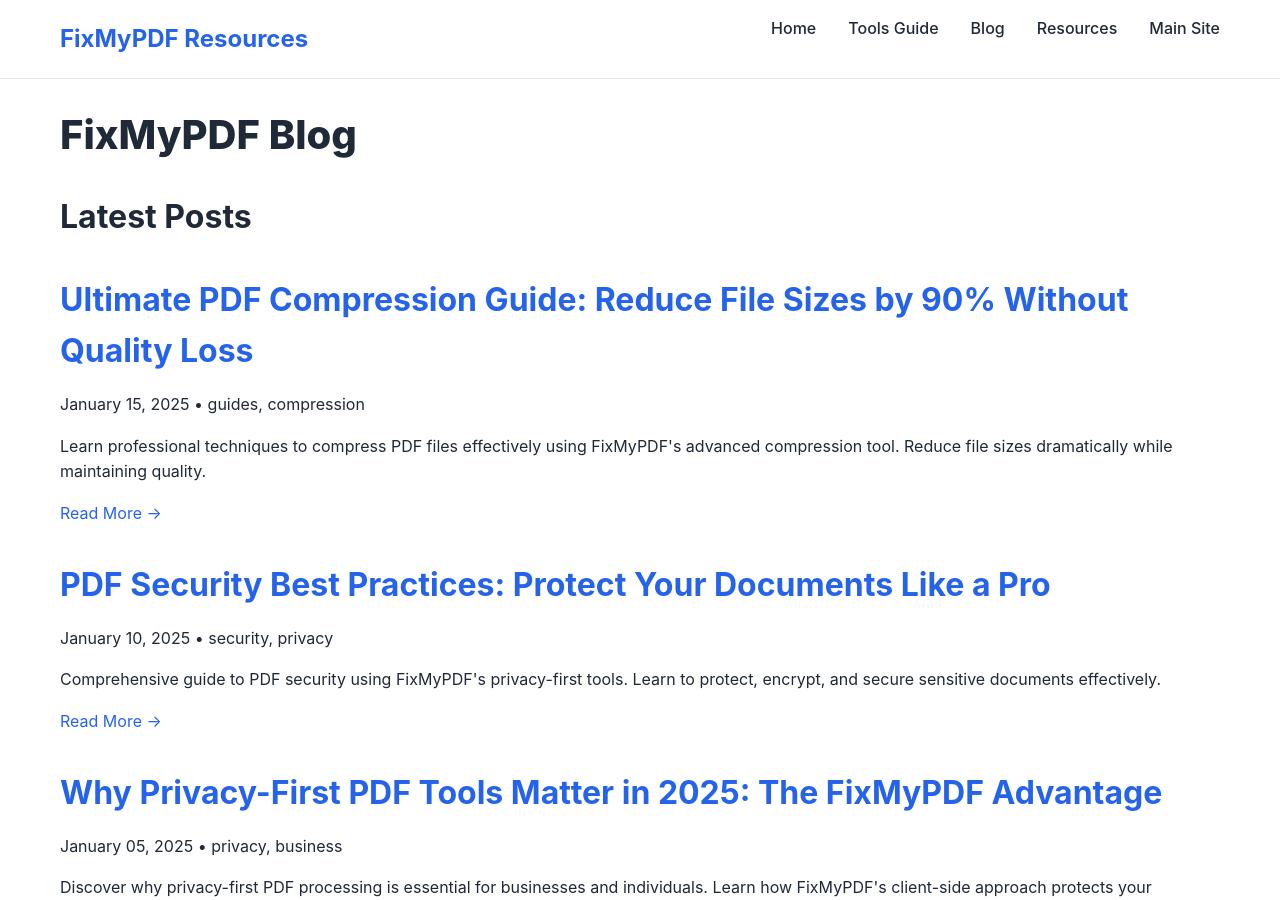
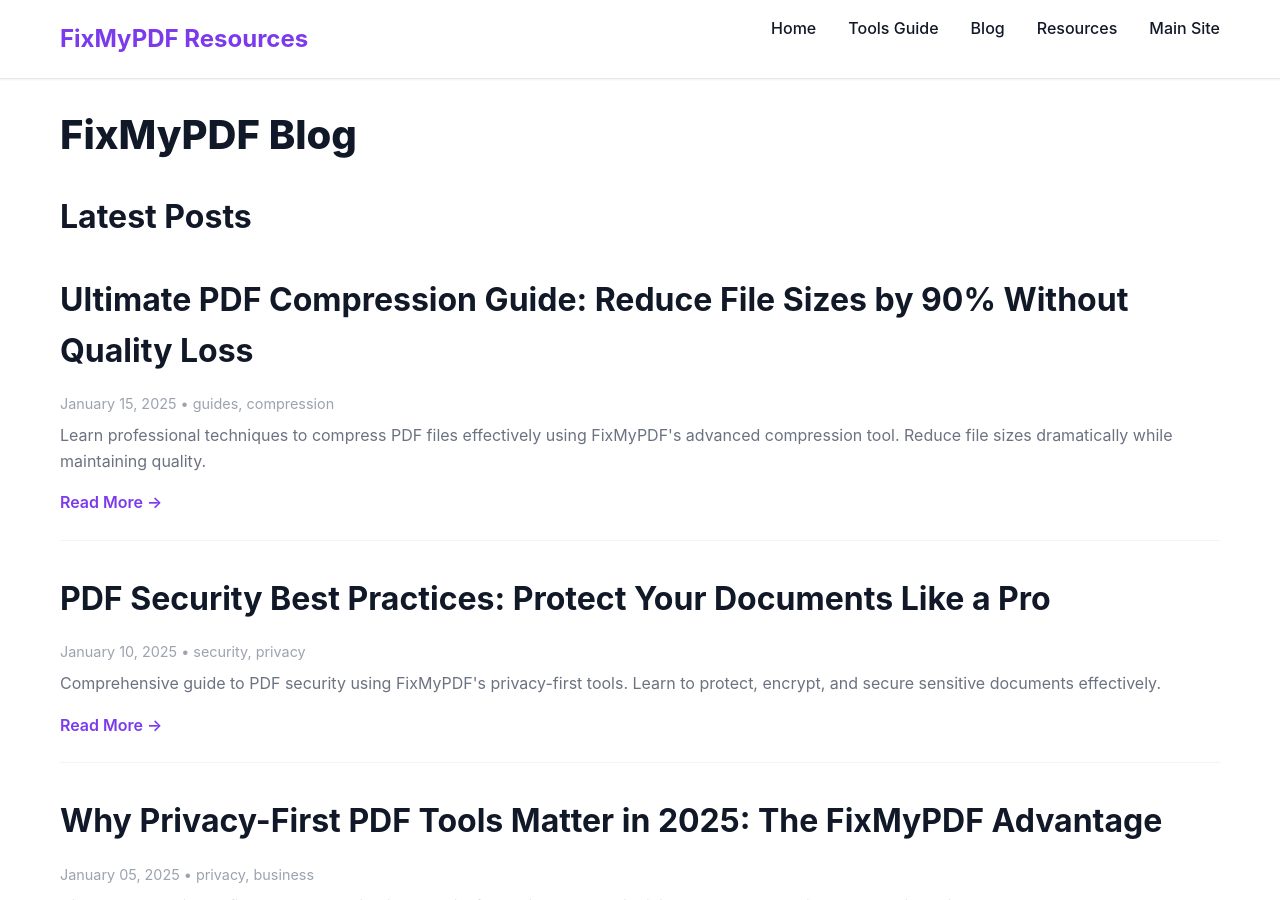
Before and after one commit to rameshmkumar/fixmypdf-features, a Jekyll site: the page built from blog.md, in a window 1280 px wide and 900 px high. Built offline with Jekyll 4.4.1, drawn with Linux system fonts in a browser that asks for light colours.

Commit message:
Update design to match FixMyPDF branding
✨ Adopted FixMyPDF's official color scheme (#7c3aed purple palette)
🎨 Enhanced visual consistency with main site branding
📱 Improved responsive design and user experience
🔍 Added SEO-friendly styling for blog posts and content
✅ Maintained educational layout optimized for reading

Features:
- Official FixMyPDF purple (#7c3aed) color palette
- Enhanced shadows and modern interactions
- Blog post styling for better readability
- Tool cards with hover effects
- Professional table styling
- Highlight boxes for important content

```diff
--- a/assets/css/style.css
+++ b/assets/css/style.css
@@ -1,16 +1,38 @@
-/* FixMyPDF Features Site Styles */
+/* FixMyPDF Features Site Styles - Matching Main Site Branding */
 
 :root {
-    --primary-color: #2563eb;
-    --secondary-color: #1e40af;
-    --accent-color: #3b82f6;
-    --text-color: #1f2937;
-    --text-light: #6b7280;
-    --bg-color: #ffffff;
-    --bg-light: #f9fafb;
+    /* Primary FixMyPDF Colors */
+    --primary-color: #7c3aed;
+    --primary-light: #8b5cf6;
+    --primary-dark: #6d28d9;
+
+    /* Text Colors */
+    --text-primary: #111827;
+    --text-secondary: #6b7280;
+    --text-light: #9ca3af;
+
+    /* Background Colors */
+    --background: #ffffff;
+    --background-light: #f8fafc;
+    --background-gray: #f1f5f9;
+
+    /* Border Colors */
     --border-color: #e5e7eb;
-    --success-color: #10b981;
-    --warning-color: #f59e0b;
+    --border-light: #f3f4f6;
+
+    /* Status Colors */
+    --success: #10b981;
+    --warning: #f59e0b;
+    --error: #ef4444;
+
+    /* Shadows */
+    --shadow-sm: 0 1px 2px 0 rgb(0 0 0 / 0.05);
+    --shadow-md: 0 4px 6px -1px rgb(0 0 0 / 0.1), 0 2px 4px -2px rgb(0 0 0 / 0.1);
+    --shadow-lg: 0 10px 15px -3px rgb(0 0 0 / 0.1), 0 4px 6px -4px rgb(0 0 0 / 0.1);
+
+    /* Border Radius */
+    --radius: 8px;
+    --radius-lg: 12px;
 }
 
 * {
@@ -20,10 +42,11 @@
 }
 
 body {
-    font-family: -apple-system, BlinkMacSystemFont, 'Segoe UI', Roboto, Oxygen, Ubuntu, Cantarell, sans-serif;
+    font-family: -apple-system, BlinkMacSystemFont, 'Segoe UI', 'Roboto', 'Oxygen', 'Ubuntu', 'Cantarell', sans-serif;
     line-height: 1.6;
-    color: var(--text-color);
-    background-color: var(--bg-color);
+    color: var(--text-primary);
+    background-color: var(--background);
+    transition: background-color 0.3s ease, color 0.3s ease;
 }
 
 .container {
@@ -34,12 +57,13 @@ body {
 
 /* Header */
 .site-header {
-    background: var(--bg-color);
+    background: var(--background);
     border-bottom: 1px solid var(--border-color);
     padding: 1rem 0;
     position: sticky;
     top: 0;
     z-index: 100;
+    box-shadow: var(--shadow-sm);
 }
 
 .main-nav {
@@ -83,7 +107,7 @@ h1 {
     font-size: 2.5rem;
     font-weight: 800;
     margin-bottom: 1rem;
-    color: var(--text-color);
+    color: var(--text-primary);
     line-height: 1.2;
 }
 
@@ -91,26 +115,26 @@ h2 {
     font-size: 2rem;
     font-weight: 700;
     margin: 2rem 0 1rem;
-    color: var(--text-color);
+    color: var(--text-primary);
 }
 
 h3 {
     font-size: 1.5rem;
     font-weight: 600;
     margin: 1.5rem 0 0.75rem;
-    color: var(--text-color);
+    color: var(--text-primary);
 }
 
 h4 {
     font-size: 1.25rem;
     font-weight: 600;
     margin: 1rem 0 0.5rem;
-    color: var(--text-color);
+    color: var(--text-primary);
 }
 
 p {
     margin-bottom: 1rem;
-    color: var(--text-color);
+    color: var(--text-secondary);
 }
 
 /* Links */
@@ -140,23 +164,28 @@ blockquote {
     margin: 1rem 0;
     font-style: italic;
     color: var(--text-light);
+    background: var(--background-light);
+    padding: 1rem 1rem 1rem 2rem;
+    border-radius: var(--radius);
 }
 
 /* Code */
 code {
-    background: var(--bg-light);
+    background: var(--background-light);
     padding: 0.2rem 0.4rem;
-    border-radius: 4px;
+    border-radius: var(--radius);
     font-family: 'SF Mono', Monaco, 'Cascadia Code', monospace;
     font-size: 0.9em;
+    color: var(--primary-dark);
 }
 
 pre {
-    background: var(--bg-light);
+    background: var(--background-light);
     padding: 1rem;
-    border-radius: 8px;
+    border-radius: var(--radius);
     overflow-x: auto;
     margin: 1rem 0;
+    border: 1px solid var(--border-color);
 }
 
 pre code {
@@ -171,16 +200,19 @@ pre code {
     background: var(--primary-color);
     color: white;
     border: none;
-    border-radius: 6px;
+    border-radius: var(--radius);
     font-weight: 600;
     text-decoration: none;
-    transition: background 0.2s;
+    transition: all 0.2s ease;
     cursor: pointer;
+    box-shadow: var(--shadow-sm);
 }
 
 .btn:hover {
-    background: var(--secondary-color);
+    background: var(--primary-dark);
     text-decoration: none;
+    transform: translateY(-1px);
+    box-shadow: var(--shadow-md);
 }
 
 .btn-secondary {
@@ -192,16 +224,23 @@ pre code {
 .btn-secondary:hover {
     background: var(--primary-color);
     color: white;
+    transform: translateY(-1px);
 }
 
 /* Cards */
 .card {
-    background: var(--bg-color);
+    background: var(--background);
     border: 1px solid var(--border-color);
-    border-radius: 8px;
+    border-radius: var(--radius-lg);
     padding: 1.5rem;
     margin-bottom: 1rem;
-    box-shadow: 0 1px 3px rgba(0, 0, 0, 0.1);
+    box-shadow: var(--shadow-md);
+    transition: all 0.2s ease;
+}
+
+.card:hover {
+    transform: translateY(-2px);
+    box-shadow: var(--shadow-lg);
 }
 
 /* Grid layouts */
@@ -220,7 +259,7 @@ pre code {
 
 /* Footer */
 .site-footer {
-    background: var(--bg-light);
+    background: var(--background-light);
     border-top: 1px solid var(--border-color);
     padding: 2rem 0 1rem;
     margin-top: 3rem;
@@ -235,7 +274,7 @@ pre code {
 
 .footer-section h4 {
     margin-bottom: 1rem;
-    color: var(--text-color);
+    color: var(--text-primary);
 }
 
 .footer-section ul {
@@ -310,4 +349,110 @@ pre code {
 
 .text-muted { color: var(--text-light); }
 .text-primary { color: var(--primary-color); }
-.text-success { color: var(--success-color); }
+.text-success { color: var(--success); }
+
+/* Blog Post Styles */
+.post-preview {
+    border-bottom: 1px solid var(--border-light);
+    padding-bottom: 1.5rem;
+    margin-bottom: 1.5rem;
+}
+
+.post-preview:last-child {
+    border-bottom: none;
+}
+
+.post-preview h2 a {
+    color: var(--text-primary);
+    text-decoration: none;
+}
+
+.post-preview h2 a:hover {
+    color: var(--primary-color);
+}
+
+.post-meta {
+    color: var(--text-light);
+    font-size: 0.9rem;
+    margin-bottom: 0.5rem;
+}
+
+.read-more {
+    color: var(--primary-color);
+    font-weight: 600;
+    text-decoration: none;
+}
+
+.read-more:hover {
+    text-decoration: underline;
+}
+
+/* Tool Cards */
+.tool-card {
+    background: var(--background);
+    border: 1px solid var(--border-color);
+    border-radius: var(--radius-lg);
+    padding: 1.5rem;
+    margin-bottom: 1rem;
+    box-shadow: var(--shadow-sm);
+    transition: all 0.2s ease;
+}
+
+.tool-card:hover {
+    transform: translateY(-2px);
+    box-shadow: var(--shadow-md);
+    border-color: var(--primary-light);
+}
+
+.tool-card h3 {
+    margin-top: 0;
+    color: var(--primary-color);
+}
+
+/* Tables */
+table {
+    width: 100%;
+    border-collapse: collapse;
+    margin: 1.5rem 0;
+    background: var(--background);
+    border-radius: var(--radius);
+    overflow: hidden;
+    box-shadow: var(--shadow-sm);
+}
+
+th, td {
+    padding: 0.75rem 1rem;
+    text-align: left;
+    border-bottom: 1px solid var(--border-color);
+}
+
+th {
+    background: var(--background-light);
+    font-weight: 600;
+    color: var(--text-primary);
+}
+
+tr:hover {
+    background: var(--background-light);
+}
+
+/* Highlight boxes */
+.highlight-box {
+    background: var(--background-light);
+    border-left: 4px solid var(--primary-color);
+    padding: 1rem 1.5rem;
+    margin: 1.5rem 0;
+    border-radius: 0 var(--radius) var(--radius) 0;
+}
+
+.highlight-box.success {
+    border-left-color: var(--success);
+}
+
+.highlight-box.warning {
+    border-left-color: var(--warning);
+}
+
+.highlight-box.error {
+    border-left-color: var(--error);
+}
```
